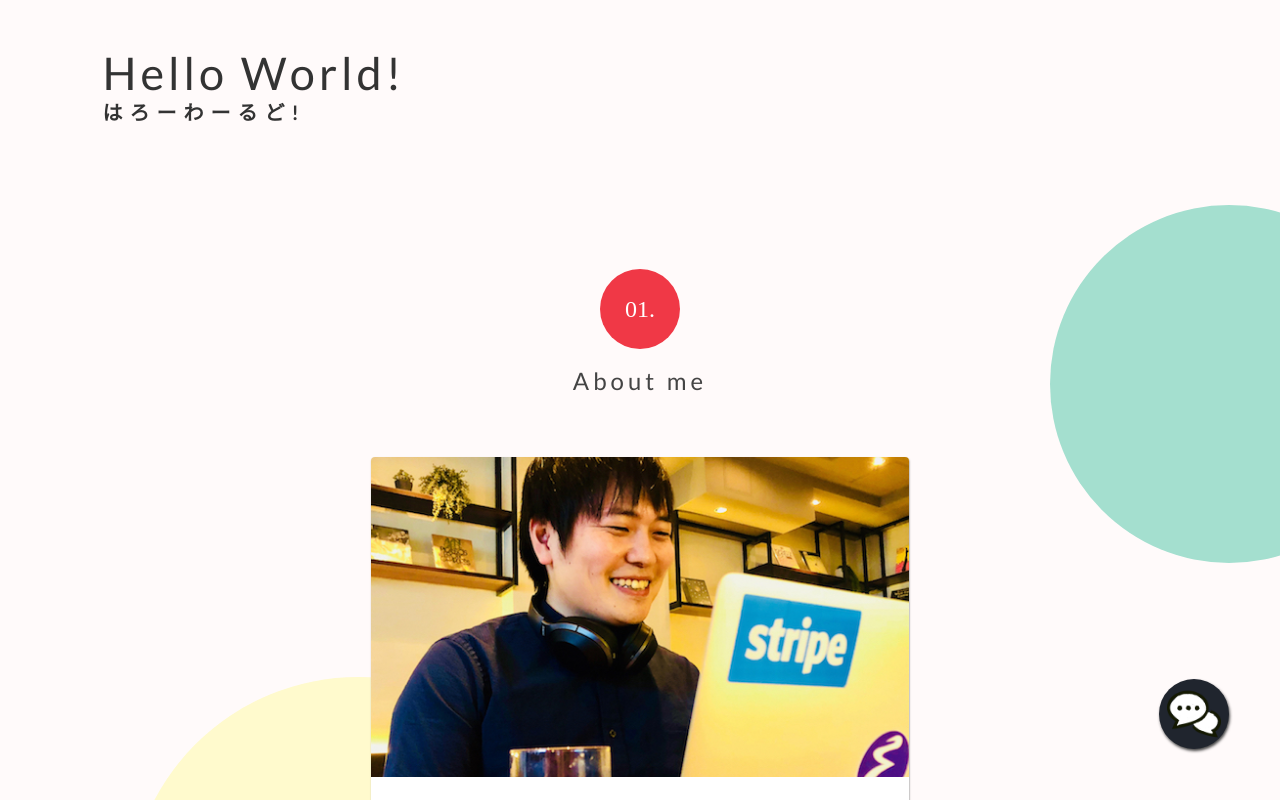
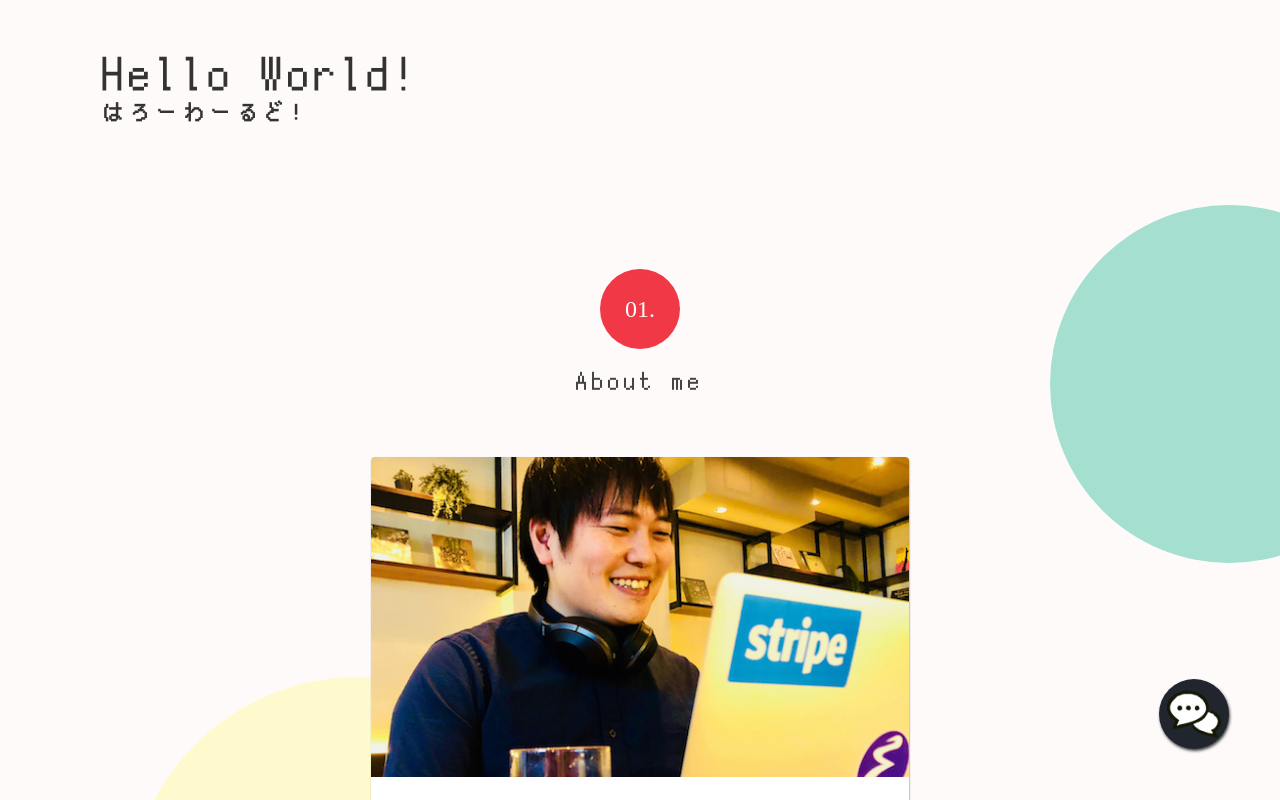
Before and after one commit to DaiAoki/DaiAokiPortfolio, a React (Create React App) app in the folder daiaoki-portfolio/: page / in a window 1280 px wide. Shown: the top 800 px of the page. Built offline with nearby package versions, Linux system fonts and the light colour scheme.

Commit message:
introduce new font

```diff
--- a/daiaoki-portfolio/src/css/App.css
+++ b/daiaoki-portfolio/src/css/App.css
@@ -3,4 +3,5 @@
 @import 'app/service.css';
 @import 'app/form.css';
 @import 'app/loader.css';
+@import 'font/font.css';
 @import 'utility.css';
--- /dev/null
+++ b/daiaoki-portfolio/src/css/font/font.css
@@ -0,0 +1,7 @@
+@font-face {
+  font-family: 'PixelMplus12';
+  src: url(../font/PixelMplus12-Regular.ttf);
+}
+body {
+  font-family: PixelMplus12;
+}
```
Also changed, not shown: daiaoki-portfolio/src/css/font/PixelMplus12-Regular.ttf (added).
